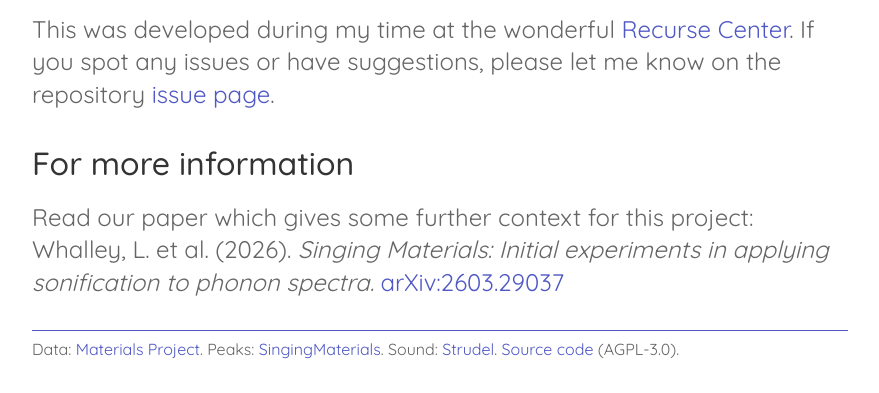
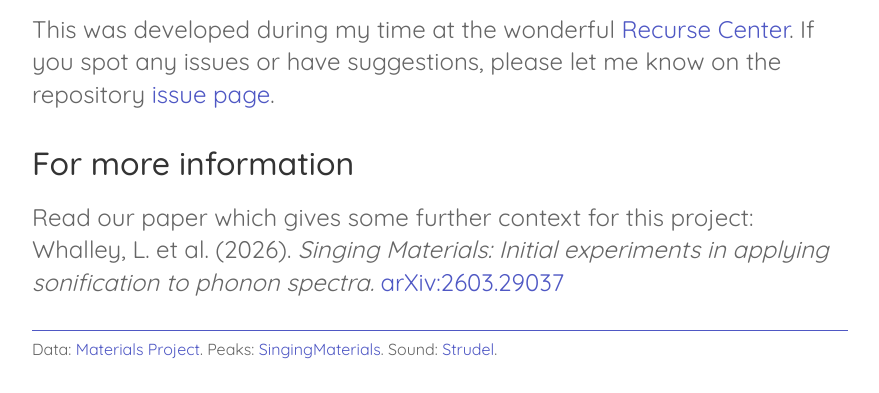
Before and after one commit to lucydot/SingingMaterialsSite, a plain HTML site: page site/about.html in a window 1280 px wide. Shown: the part 2194-2587 px from the top of the page, without its empty margins (200-1079 px from the left). Drawn offline with Linux system fonts and the light colour scheme.

Commit message:
remove source code from footer

```diff
--- a/site/about.html
+++ b/site/about.html
@@ -78,7 +78,7 @@
     <p>Data: <a href="https://next-gen.materialsproject.org/">Materials Project</a>.
       Peaks: <a href="https://github.com/lucydot/SingingMaterials">SingingMaterials</a>.
       Sound: <a href="https://strudel.cc/">Strudel</a>.
-      <a href="https://github.com/lucydot/SingingMaterialsSite">Source code</a> (AGPL-3.0).</p>
+      </p>
   </footer>
 </div>
 </body>
```
